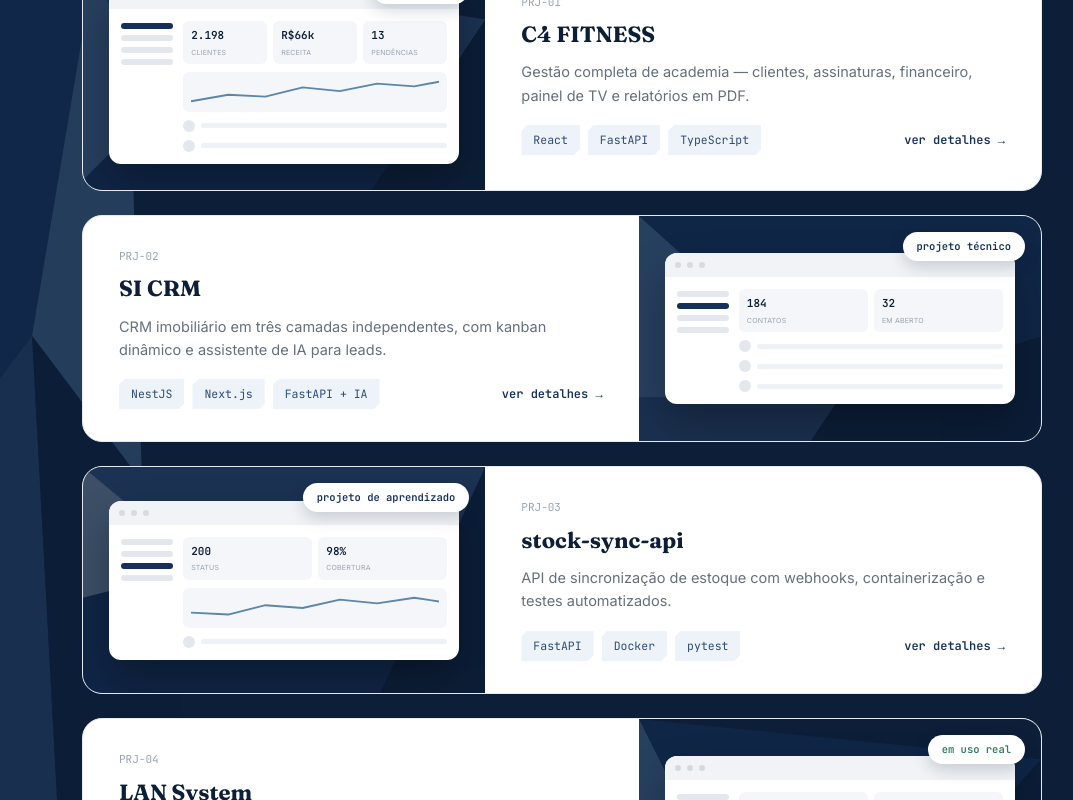
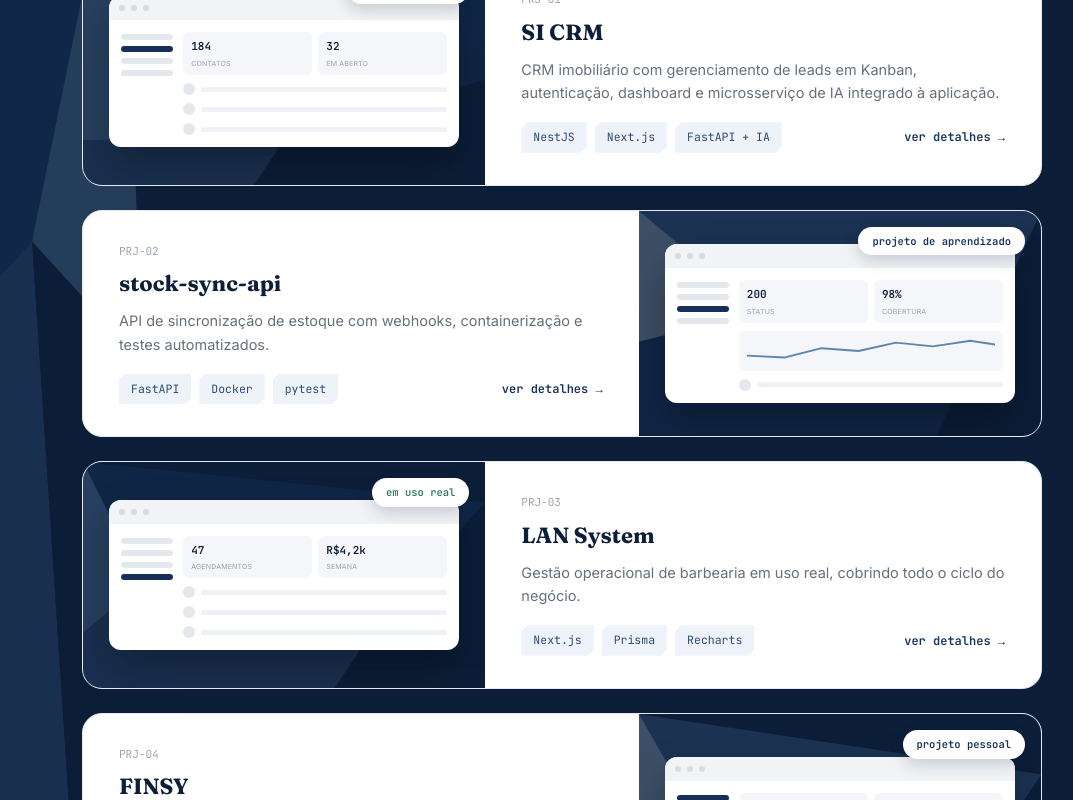
Before and after one commit to DiegoAraaujo/portfolio, a React (Vite) app: page / in a window 1280 px wide. Shown: the part 2380-3180 px from the top of the page, without its empty margins (78-1151 px from the left). Built offline with nearby package versions, Linux system fonts and the light colour scheme; some icons are missing.

Commit message:
feat: refine project descriptions and fix projects anchor link

```diff
--- a/src/data/projects.ts
+++ b/src/data/projects.ts
@@ -37,84 +37,28 @@ export interface Project {
 
 export const projects: Project[] = [
   {
-    id: 'c4fitness',
+    id: 'sicrm',
     ref: 'PRJ-01',
-    name: 'C4 FITNESS',
-    tagline:
-      'Sistema de gestão completo para academias, cobrindo desde o cadastro do cliente até relatórios financeiros exportáveis.',
-    description:
-      'Gestão completa de academia — clientes, assinaturas, financeiro, painel de TV e relatórios em PDF.',
-    status: 'em uso real',
-    statusVariant: 'live',
-    role: 'Full Stack — solo',
-    stackSummary: 'React + FastAPI',
-    problem:
-      'Academias pequenas e médias costumam controlar clientes, mensalidades e financeiro em planilhas soltas ou sistemas genéricos que não refletem a rotina real da recepção.',
-    solution: [
-      'Cadastro e gestão de clientes com histórico de assinaturas',
-      'Controle de transações financeiras e status de pagamento',
-      'Painel para exibição em TV na recepção, com informações em tempo real',
-      'Relatórios com exportação em PDF',
-      'Lembretes automáticos de vencimento de mensalidade',
-    ],
-    stack: [
-      'React',
-      'TypeScript',
-      'Vite',
-      'TailwindCSS',
-      'TanStack Query',
-      'React Router v7',
-      'FastAPI',
-    ],
-    cardTags: ['React', 'FastAPI', 'TypeScript'],
-    shard: [
-      { points: '0,0 400,60 320,180 80,140', fill: '#2E4A73', opacity: 0.55 },
-      { points: '0,0 80,140 0,220', fill: '#5C86AC', opacity: 0.4 },
-      {
-        points: '80,140 320,180 240,300 0,300 0,220',
-        fill: '#16305A',
-        opacity: 0.5,
-      },
-      {
-        points: '320,180 400,60 400,300 240,300',
-        fill: '#0D1E38',
-        opacity: 0.6,
-      },
-    ],
-    mock: {
-      navCount: 4,
-      activeNav: 0,
-      stats: [
-        { value: '2.198', label: 'Clientes' },
-        { value: 'R$66k', label: 'Receita' },
-        { value: '13', label: 'Pendências' },
-      ],
-      chartPoints: '0,25 30,18 60,20 90,10 120,14 150,6 180,9 200,4',
-      rows: 2,
-    },
-  },
-  {
-    id: 'sicrm',
-    ref: 'PRJ-02',
     name: 'SI CRM',
     tagline:
-      'CRM imobiliário construído como projeto de avaliação técnica para processo seletivo de estágio Full Stack.',
+      'CRM imobiliário desenvolvido como case técnico para processo seletivo de estágio Full Stack.',
     description:
-      'CRM imobiliário em três camadas independentes, com kanban dinâmico e assistente de IA para leads.',
+      'CRM imobiliário com gerenciamento de leads em Kanban, autenticação, dashboard e microsserviço de IA integrado à aplicação.',
     status: 'projeto técnico',
     statusVariant: 'done',
     role: 'Full Stack — solo',
     stackSummary: 'NestJS + Next.js + FastAPI',
     problem:
-      'O processo seletivo pedia a construção de um CRM funcional em prazo curto, com liberdade de arquitetura — oportunidade de mostrar não só código, mas decisão de design de sistema em um cenário de gestão de leads imobiliários.',
+      'O desafio consistia em desenvolver, em um prazo definido, um sistema web para gerenciamento de leads imobiliários, com visualização em Kanban, autenticação e um chatbot em Python integrado à aplicação. Além dos requisitos principais, havia liberdade para definir funcionalidades extras, a abordagem da IA e a tecnologia do banco de dados.',
     solution: [
       'Backend em NestJS com Clean Architecture e SOLID, organizado em camadas de domínio, aplicação, infraestrutura e apresentação',
-      'Autenticação com JWT (access e refresh token com rotação) e refresh token em cookie httpOnly',
+      'Autenticação com JWT, utilizando access token e refresh token com rotação, armazenado em cookie httpOnly',
       'Kanban com status customizáveis e movimentação de leads entre colunas, com histórico de atividades registrado automaticamente',
       'Dashboard com estatísticas agregadas, distribuições e dados recentes',
-      'Chat de IA para análise estratégica de leads, com o microsserviço em FastAPI acessado apenas via proxy autenticado do backend',
-      'Endpoint único otimizado para o dashboard, reduzindo requisições e melhorando performance',
-      'Cobertura de funcionalidades críticas com testes unitários usando Jest e React Testing Library',
+      'Chatbot de IA desenvolvido em Python com FastAPI e integrado ao sistema por meio de um proxy autenticado no backend',
+      'Funcionalidade de análise estratégica de leads utilizando um modelo de linguagem integrado ao microsserviço de IA',
+      'Endpoint único otimizado para o dashboard, reduzindo o número de requisições necessárias para carregar os dados',
+      'Cobertura de funcionalidades críticas com testes unitários utilizando Jest e React Testing Library',
     ],
     stack: [
       'TypeScript',
@@ -157,10 +101,10 @@ export const projects: Project[] = [
   },
   {
     id: 'stocksync',
-    ref: 'PRJ-03',
+    ref: 'PRJ-02',
     name: 'stock-sync-api',
     tagline:
-      'API de sincronização de estoque construída como peça de portfólio para candidatura de Desenvolvedor Python Júnior.',
+      'API de sincronização de estoque desenvolvida como projeto prático para aplicar e aprofundar conhecimentos em Python.',
     description:
       'API de sincronização de estoque com webhooks, containerização e testes automatizados.',
     status: 'projeto de aprendizado',
@@ -213,7 +157,7 @@ export const projects: Project[] = [
   },
   {
     id: 'lansystem',
-    ref: 'PRJ-04',
+    ref: 'PRJ-03',
     name: 'LAN System',
     tagline:
       'Sistema de gestão para barbearia, desenvolvido do zero e em uso real no próprio negócio.',
@@ -279,40 +223,51 @@ export const projects: Project[] = [
   },
   {
     id: 'finsy',
-    ref: 'PRJ-05',
-    name: 'Finsy',
+    ref: 'PRJ-04',
+    name: 'FINSY',
     tagline:
-      'SaaS de finanças pessoais, com histórico de gastos e gráficos para entender para onde o dinheiro está indo.',
+      'Plataforma de organização financeira pessoal desenvolvida para facilitar o controle de gastos e a visualização da vida financeira.',
     description:
-      'SaaS de finanças pessoais para registro de despesas e visualização de gastos.',
-    status: 'projeto de aprendizado',
+      'Aplicação full stack para registro de despesas, histórico financeiro e análise de gastos por meio de gráficos e indicadores.',
+    status: 'projeto pessoal',
     statusVariant: 'done',
     role: 'Full Stack — solo',
-    stackSummary: 'React + Fastify',
+    stackSummary: 'React + Fastify + PostgreSQL',
     problem:
-      'Gastos pessoais costumam "sumir" sem que a pessoa perceba como, por falta de registro simples e visualização clara do próprio dinheiro.',
+      'Muitas pessoas têm dificuldade para entender para onde seu dinheiro está indo, especialmente quando os gastos não são registrados ou acompanhados de forma consistente.',
     solution: [
-      'Registro de despesas e histórico financeiro completo',
-      'Gráficos para visualizar padrões de gastos ao longo do tempo',
-      'Autenticação com JWT (access e refresh token) via cookies seguros',
-      'Backend em Clean Architecture, separando entidades, casos de uso, controllers e repositórios',
-      'Documentação de rotas via Swagger',
+      'Registro de despesas de forma simples',
+      'Consulta ao histórico financeiro',
+      'Visualização de gastos por meio de gráficos e indicadores',
+      'Frontend desenvolvido com abordagem mobile-first e responsiva',
+      'API REST desenvolvida com Fastify e organizada seguindo princípios de Clean Architecture',
+      'Autenticação com JWT, utilizando access token e refresh token',
+      'Validação de dados com Zod',
+      'Documentação da API com Swagger e Swagger UI',
+      'Gerenciamento de estado assíncrono com TanStack Query',
     ],
     stack: [
       'React',
       'TypeScript',
       'Vite',
-      'Tailwind CSS',
-      'TanStack Query',
-      'React Router Dom',
+      'Tailwind CSS v4',
+      'TanStack React Query',
+      'React Router DOM',
       'Axios',
       'Recharts',
+      'Sonner',
+      'Node.js',
       'Fastify',
       'Prisma',
       'PostgreSQL',
+      '@fastify/jwt',
+      'bcrypt',
+      '@fastify/cookie',
       'Zod',
+      '@fastify/swagger',
+      '@fastify/swagger-ui',
     ],
-    cardTags: ['React', 'Fastify', 'TypeScript'],
+    cardTags: ['React + TypeScript', 'Fastify', 'PostgreSQL'],
     shard: [
       { points: '0,0 400,60 320,180 80,140', fill: '#2E4A73', opacity: 0.55 },
       { points: '0,0 80,140 0,220', fill: '#CBDCEF', opacity: 0.3 },
--- a/src/sections/Projects/components/ProjectDetail.tsx
+++ b/src/sections/Projects/components/ProjectDetail.tsx
@@ -14,7 +14,7 @@ const ProjectDetail = () => {
   return (
     <div className="card-notch-lg m-auto w-full max-w-5xl px-8 py-16">
       <Link
-        to={'/'}
+        to="/"
         className="text-navy hover:bg-navy mb-7 inline-flex cursor-pointer items-center gap-2 rounded-full bg-[#EEF3FA] px-8 py-2 text-sm hover:text-white"
       >
         ← voltar
```
